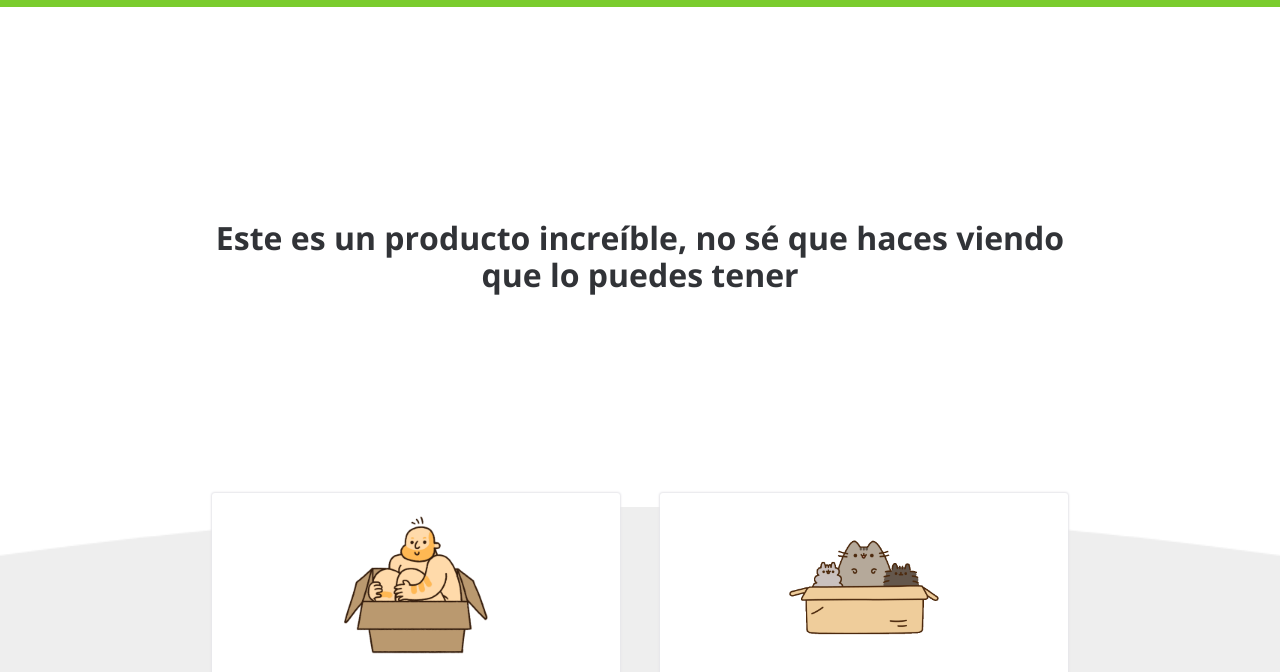
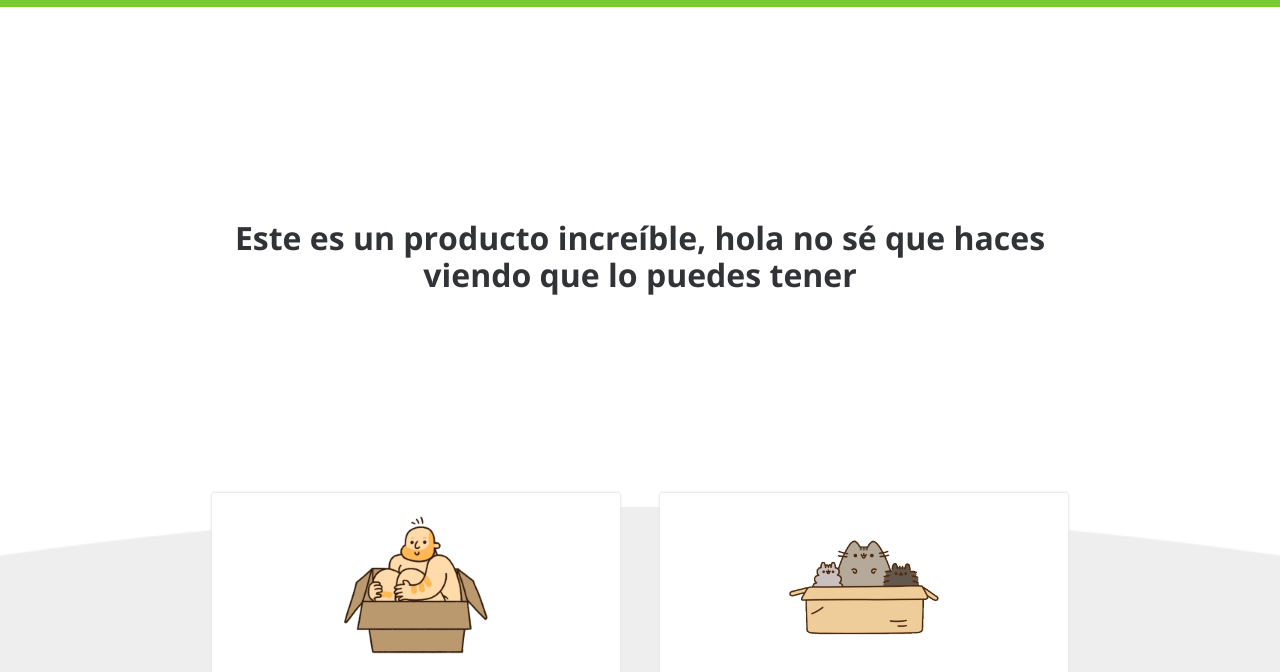
Before and after one commit to jorgebadillo1/Digital_product, a plain HTML site: page Index.html in a window 1280 px wide. Shown: the part 128-800 px from the top of the page. Drawn offline with nearby package versions, Linux system fonts and the light colour scheme.

Commit message:
Update and rename index.html to Index.html

```diff
--- a/index.html
+++ b/Index.html
@@ -23,7 +23,7 @@
       </ul>
     </nav>
     <h1 class="main_section fadeIn">
-      Este es un producto increíble, no sé que haces viendo que lo puedes tener
+      Este es un producto increíble, hola no sé que haces viendo que lo puedes tener
     </h1>
     <!-- Inicio productos -->
     <div class="products">
```
